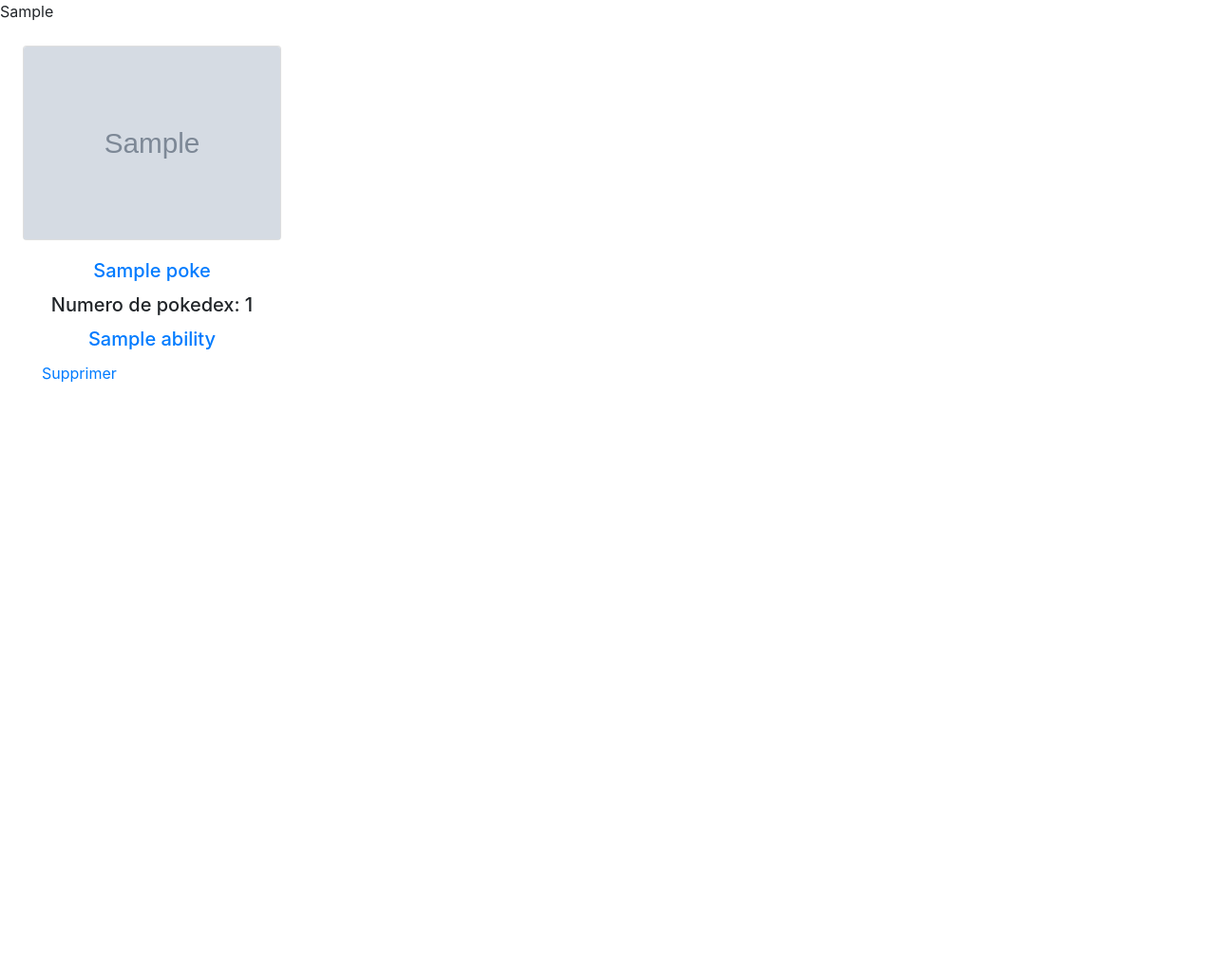
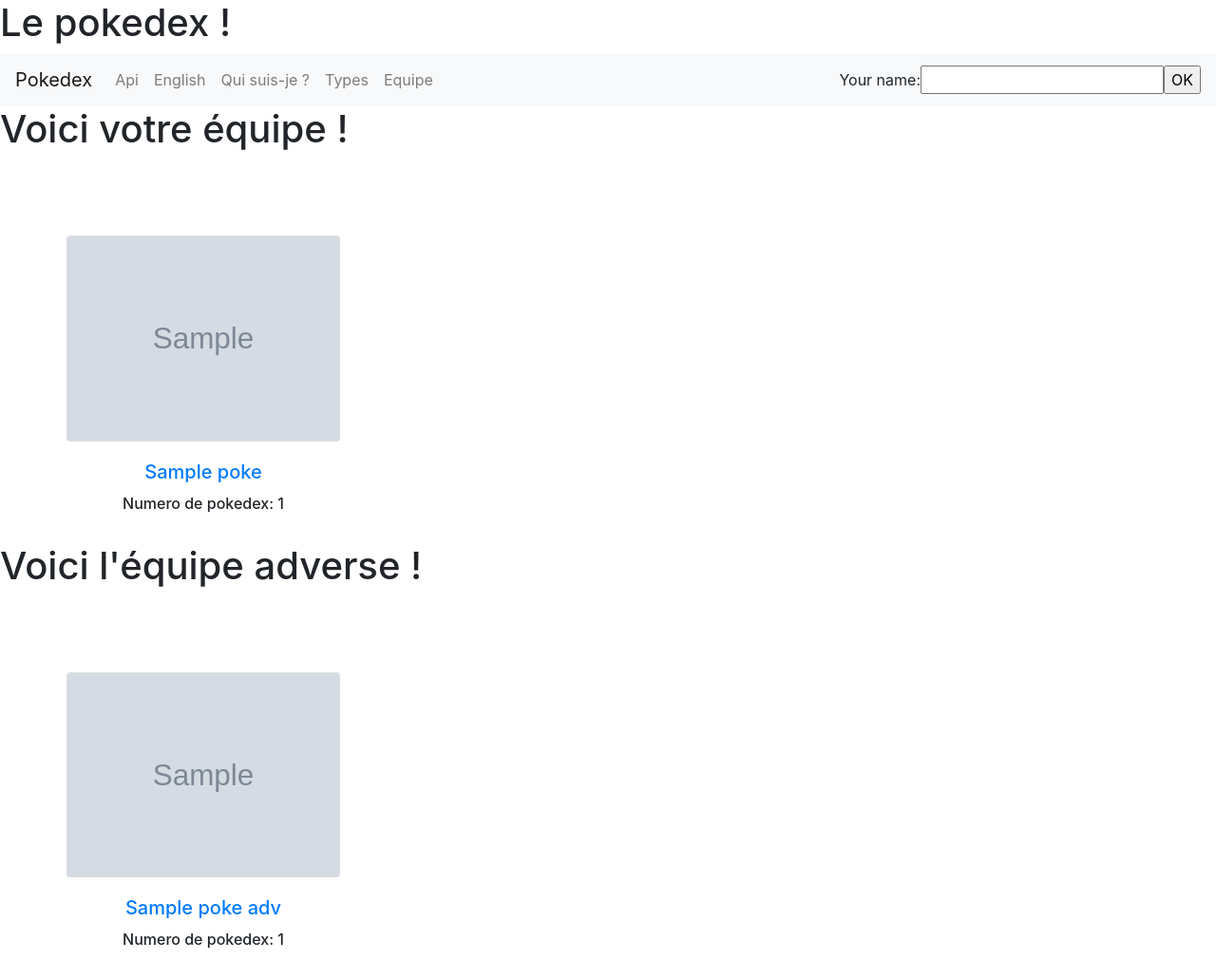
Before and after one commit to antolam49/Pok-dex, a Django app: template pythonProject2/pokeDjango/myapp/templates/team.html in a window 1280 px wide. Shown: the whole page at 95% size. Before the commit the page ends 403 px from the top, so only its background shows below. Run offline with Django 4.2, Linux system fonts and the light colour scheme; tables that the repository leaves empty hold one stand-in row (values such as "Sample post"); the template is opened without the code that fills it: values that come from a table or form of the project are taken from there, most other values are stand-ins (such as "Sample title", 1, 10 or a date in 2020); grey boxes marked "Sample" are stand-in pictures; some libraries are stand-ins or nearby versions.

Commit message:
Add files via upload

```diff
--- a/pythonProject2/pokeDjango/myapp/templates/team.html
+++ b/pythonProject2/pokeDjango/myapp/templates/team.html
@@ -1,5 +1,5 @@
 <!DOCTYPE html>
-<html lang="en">
+<html lang="fr">
 <head>
     <link rel="stylesheet" href="https://stackpath.bootstrapcdn.com/bootstrap/4.3.1/css/bootstrap.min.css" integrity="sha384-ggOyR0iXCbMQv3Xipma34MD+dH/1fQ784/j6cY/iJTQUOhcWr7x9JvoRxT2MZw1T" crossorigin="anonymous">
     <script src="https://code.jquery.com/jquery-3.3.1.slim.min.js" integrity="sha384-q8i/X+965DzO0rT7abK41JStQIAqVgRVzpbzo5smXKp4YfRvH+8abtTE1Pi6jizo" crossorigin="anonymous"></script>
@@ -7,31 +7,97 @@
     <script src="https://stackpath.bootstrapcdn.com/bootstrap/4.3.1/js/bootstrap.min.js" integrity="sha384-JjSmVgyd0p3pXB1rRibZUAYoIIy6OrQ6VrjIEaFf/nJGzIxFDsf4x0xIM+B07jRM" crossorigin="anonymous"></script>
 
     <meta charset="UTF-8">
-    <title>Team</title>
-</head>
-<body>
+
+    <link rel="stylesheet" href="https://stackpath.bootstrapcdn.com/bootstrap/4.3.1/css/bootstrap.min.css" integrity="sha384-ggOyR0iXCbMQv3Xipma34MD+dH/1fQ784/j6cY/iJTQUOhcWr7x9JvoRxT2MZw1T" crossorigin="anonymous">
+
+
+  </head>
+  <body>
+  <style>
+    .row{
+      flex-wrap: nowrap !important;
+    }
+  </style>
+    <h1>Le pokedex !</h1>
+
+    <!-- Optional JavaScript -->
+    <!-- jQuery first, then Popper.js, then Bootstrap JS -->
+    <script src="https://code.jquery.com/jquery-3.3.1.slim.min.js" integrity="sha384-q8i/X+965DzO0rT7abK41JStQIAqVgRVzpbzo5smXKp4YfRvH+8abtTE1Pi6jizo" crossorigin="anonymous"></script>
+    <script src="https://cdnjs.cloudflare.com/ajax/libs/popper.js/1.14.7/umd/popper.min.js" integrity="sha384-UO2eT0CpHqdSJQ6hJty5KVphtPhzWj9WO1clHTMGa3JDZwrnQq4sF86dIHNDz0W1" crossorigin="anonymous"></script>
+    <script src="https://stackpath.bootstrapcdn.com/bootstrap/4.3.1/js/bootstrap.min.js" integrity="sha384-JjSmVgyd0p3pXB1rRibZUAYoIIy6OrQ6VrjIEaFf/nJGzIxFDsf4x0xIM+B07jRM" crossorigin="anonymous"></script>
+
+    <nav class="navbar navbar-expand-lg navbar-light bg-light">
+      <a class="navbar-brand" href="/en">Pokedex</a>
+      <button class="navbar-toggler" type="button" data-toggle="collapse" data-target="#navbarSupportedContent" aria-controls="navbarSupportedContent" aria-expanded="false" aria-label="Toggle navigation">
+        <span class="navbar-toggler-icon"></span>
+      </button>
+
+      <div class="collapse navbar-collapse" id="navbarSupportedContent">
+        <ul class="navbar-nav mr-auto">
+          <li class="nav-item ">
+            <a class="nav-link" href="https://pokebuildapi.fr/api/v1">Api <span class="sr-only">(current)</span></a>
+          </li>
+          <li class="nav-item">
+            <a class="nav-link" href="en">English</a>
+          </li>
+          <li class="nav-item">
+              <a class="nav-link" href="../../quiz">Qui suis-je ?</a>
+          </li>
+          <li class="nav-item">
+              <a class="nav-link" href="../../type">Types</a>
+          </li>
+          <li class="nav-item">
+              <a class="nav-link" href="../../team">Equipe</a>
+          </li>
+        </ul>
+
+        <form class="form-inline my-2 my-lg-0" action="name_fr/" method="post">
+          {{ form }}
+          {% csrf_token %}
+          <!--<button class="btn btn-outline-success my-2 my-sm-0" type="submit">Search</button>-->
+          <input type="submit" value="OK">
+        </form>
+
+
+      </div>
+    </nav>
     {% if not listPoke %}
     <p>pas de pokemon dans la team</p>
     {% else %}
-        {{listPoke}}
+    <h1>Voici votre équipe !</h1>
+    <div class="container" style="padding-top: 80px">
+      <div class="row">
         {% for poke in listPoke %}
-        <div class="col-3 p-4">
-          <a class="card text-decoration-none" style="max-width: 18rem;" href="pokemon/{{poke.id}}">
-            <img class="card-img-top" src={{poke.img}}>
+        <div>
+          <a class="card text-decoration-none" style="max-width: 18rem;" href="pokemon_fr/{{poke.id}}">
+              <img class="card-img-top" src={{poke.img}}>
           </a>
+
           <div class="card-body">
-            <h5 class="card-title text-center"><a href="pokemon/{{poke.id}}">{{poke.name}}</a></h5>
-            <h5 class="card-title text-center">Numero de pokedex: {{poke.id}}</h5>
-            {% for ability in poke.abilities %}
-              <h5 class="card-title text-center">
-                <a href="ability/{{ability.id}}">{{ability.name}}</a>
-              </h5>
-            {% endfor %}
-            <a href="">Supprimer</a>
+            <h5 class="card-title text-center"><a href="pokemon_fr/{{poke.id}}">{{poke.name}}</a></h5>
+            <h6 class="card-title text-center">Numero de pokedex: {{poke.id}}</h6>
           </div>
+        </div>
+        {% endfor %}
+      </div>
+    </div>
+    <h1>Voici l'équipe adverse !</h1>
+    <div class="container" style="padding-top: 80px">
+      <div class="row">
+        {% for pokeAdv in listPokeAdv %}
+        <div>
+          <a class="card text-decoration-none" style="max-width: 18rem;" href="pokemon_fr/{{pokeAdv.id}}">
+              <img class="card-img-top" src={{pokeAdv.img}}>
+          </a>
 
+          <div class="card-body">
+            <h5 class="card-title text-center"><a href="pokemon_fr/{{pokeAdv.id}}">{{pokeAdv.name}}</a></h5>
+            <h6 class="card-title text-center">Numero de pokedex: {{pokeAdv.id}}</h6>
+          </div>
         </div>
-      {% endfor %}
+        {% endfor %}
+      </div>
+    </div>
     {% endif %}
 
 </body>
```
